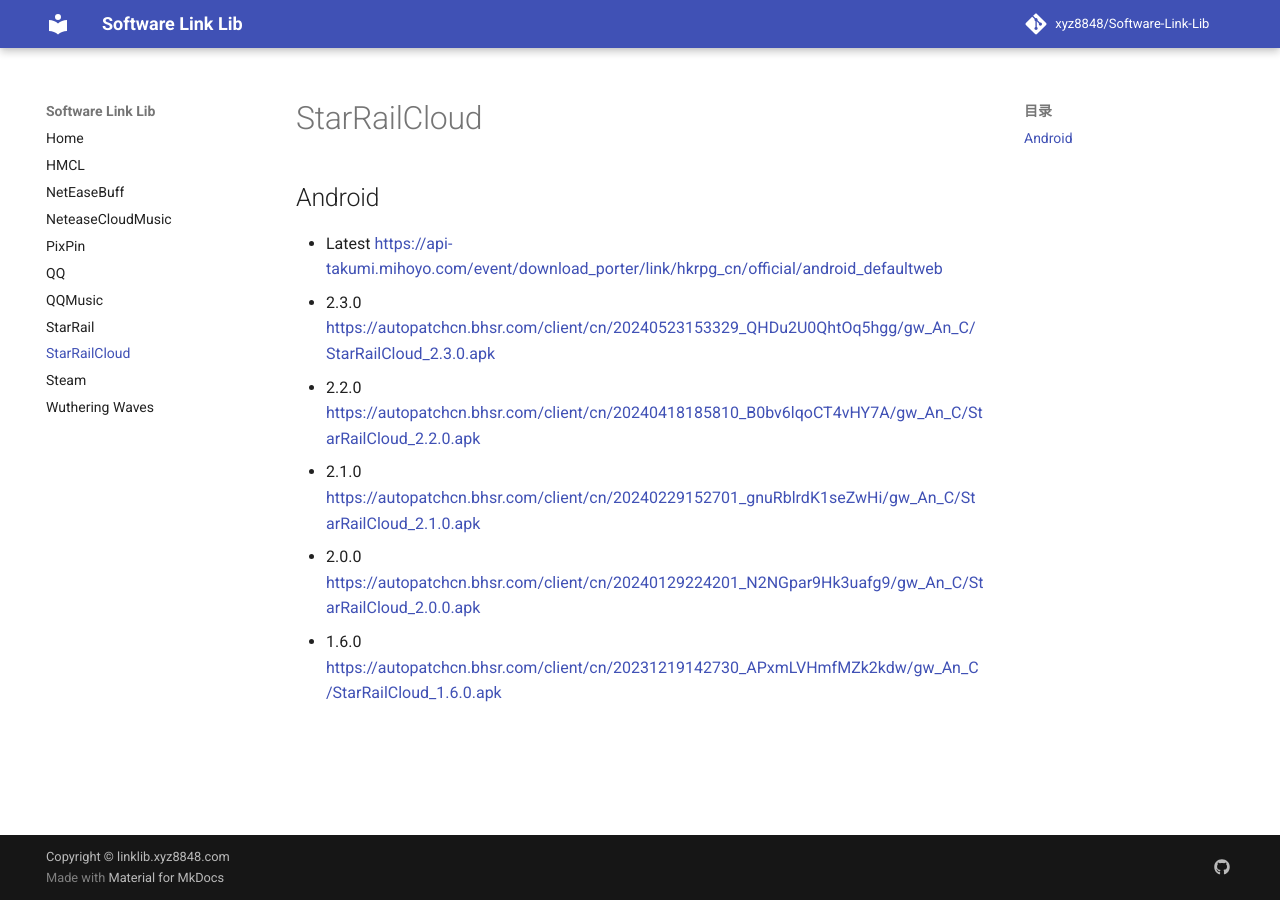
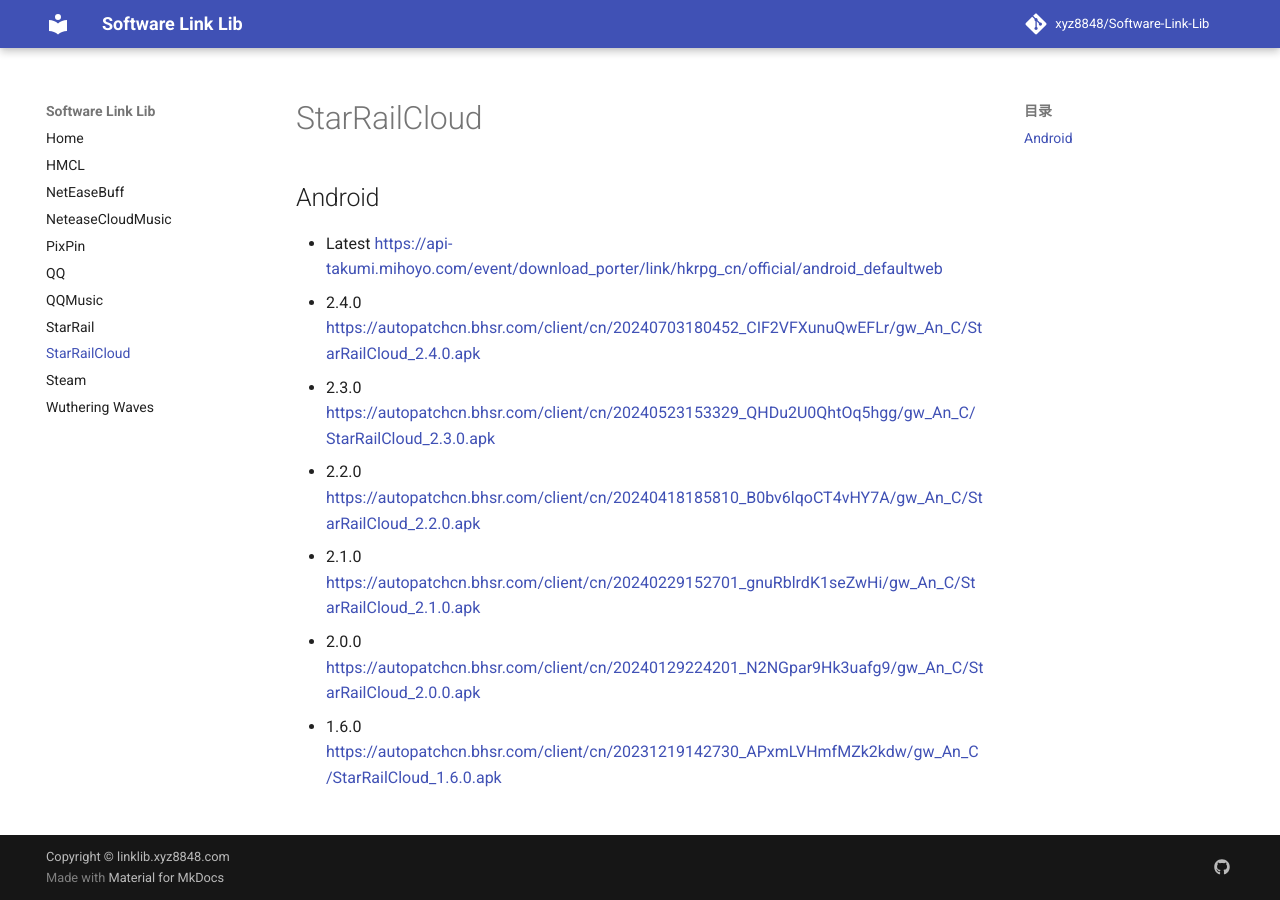
Before and after one commit to xyz8848/Software-Link-Lib, an MkDocs documentation site: the page built from docs/StarRailCloud.md, in a window 1280 px wide. Built offline with MkDocs 1.6.1 and Material for MkDocs 9.7.7, drawn with Linux system fonts in a browser that asks for light colours; comment, search, counter and statistics services are not loaded.

Commit message:
Update StarRailCloud.md

```diff
--- a/docs/StarRailCloud.md
+++ b/docs/StarRailCloud.md
@@ -2,6 +2,7 @@
 
 ## Android
 - Latest [https://api-takumi.mihoyo.com/event/download_porter/link/hkrpg_cn/official/android_defaultweb](https://api-takumi.mihoyo.com/event/download_porter/link/hkrpg_cn/official/android_defaultweb)
+- 2.4.0 [https://autopatchcn.bhsr.com/client/cn/20240703180452_CIF2VFXunuQwEFLr/gw_An_C/StarRailCloud_2.4.0.apk](https://autopatchcn.bhsr.com/client/cn/20240703180452_CIF2VFXunuQwEFLr/gw_An_C/StarRailCloud_2.4.0.apk)
 - 2.3.0 [https://autopatchcn.bhsr.com/client/cn/20240523153329_QHDu2U0QhtOq5hgg/gw_An_C/StarRailCloud_2.3.0.apk](https://autopatchcn.bhsr.com/client/cn/20240523153329_QHDu2U0QhtOq5hgg/gw_An_C/StarRailCloud_2.3.0.apk)
 - 2.2.0 [https://autopatchcn.bhsr.com/client/cn/20240418185810_B0bv6lqoCT4vHY7A/gw_An_C/StarRailCloud_2.2.0.apk](https://autopatchcn.bhsr.com/client/cn/20240418185810_B0bv6lqoCT4vHY7A/gw_An_C/StarRailCloud_2.2.0.apk)
 - 2.1.0 [https://autopatchcn.bhsr.com/client/cn/20240229152701_gnuRblrdK1seZwHi/gw_An_C/StarRailCloud_2.1.0.apk](https://autopatchcn.bhsr.com/client/cn/20240229152701_gnuRblrdK1seZwHi/gw_An_C/StarRailCloud_2.1.0.apk)
```
